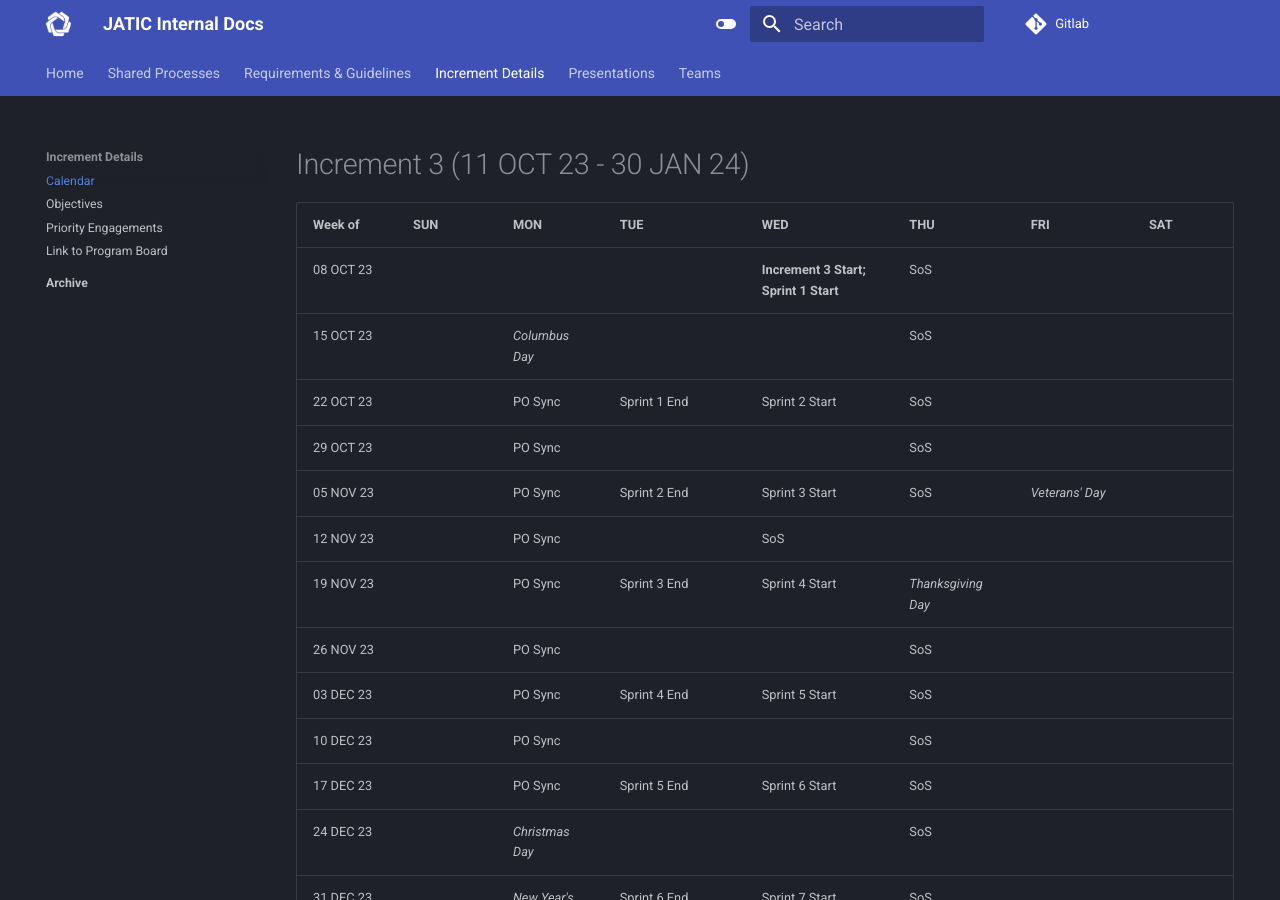
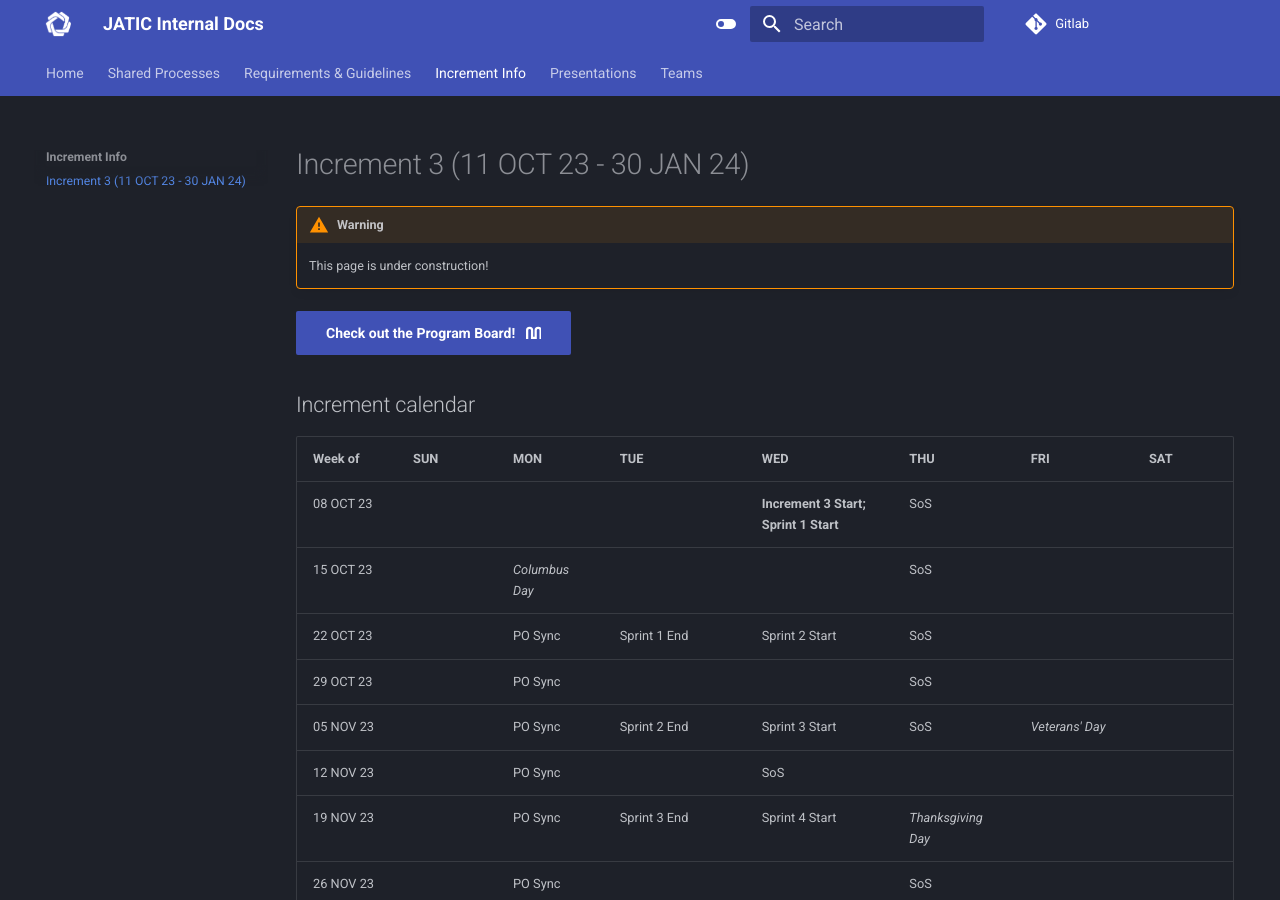
Before and after one commit to zheng0xd/JATIC-internal-docs, an MkDocs documentation site: the page built from docs/increment/3.md, in a window 1280 px wide and 900 px high. Built offline with MkDocs 1.6.1 and Material for MkDocs 9.7.7, drawn with Linux system fonts in a browser that asks for light colours.

Commit message:
refactor increment section

```diff
--- a/docs/increment/3/calendar.md
+++ b/docs/increment/3.md
@@ -5,6 +5,14 @@ hide:
 ---
 
 # Increment 3 (11 OCT 23 - 30 JAN 24)
+
+!!! warning
+
+    This page is under construction!
+
+[Check out the Program Board! &nbsp; :simple-mural:](https://app.mural.co/t/ecis6578/m/ecis6578/1697134244478/58b5177575b43e6f5caf6feb82d840410a6ceff5?sender=u4d7fc200d51cbdba67ba7346){ .md-button .md-button--primary }
+
+## Increment calendar
 
 | Week of | SUN | MON | TUE | WED | THU | FRI | SAT |
 | --- | --- | --- | --- | --- | --- | --- | --- |
--- a/mkdocs.yml
+++ b/mkdocs.yml
@@ -137,14 +137,8 @@ nav:
         - Data Rights & Licensing Policy: reqs/product/data-rights-licensing.md
         - Public Release Guidelines: reqs/product/public-release.md
         - Product Naming Guidelines: reqs/product/naming.md
-  - Increment Details:
-    - Calendar: increment/3/calendar.md
-    - Objectives: increment/3/objectives.md
-    - Priority Engagements: increment/3/engagements.md
-    # the mural link below needs to be updated with the latest program board each increment!
-    - Link to Program Board: https://app.mural.co/t/ecis6578/m/ecis6578/1697134244478/58b5177575b43e6f5caf6feb82d840410a6ceff5?sender=u4d7fc200d51cbdba67ba7346
-    - Archive:
-      - increment/archive/index.md
+  - Increment Info:
+    - Increment 3 (11 OCT 23 - 30 JAN 24): increment/3.md
   - Presentations:
     - presentations/index.md
   - Teams:
```
Also changed, not shown: docs/increment/3/engagements.md (deleted), docs/increment/3/objectives.md (deleted), docs/increment/4.md (renamed from docs/increment/4/calendar.md), docs/increment/5.md (renamed from docs/increment/5/calendar.md), docs/increment/archive/index.md (deleted), docs/increment/index.md (deleted).
